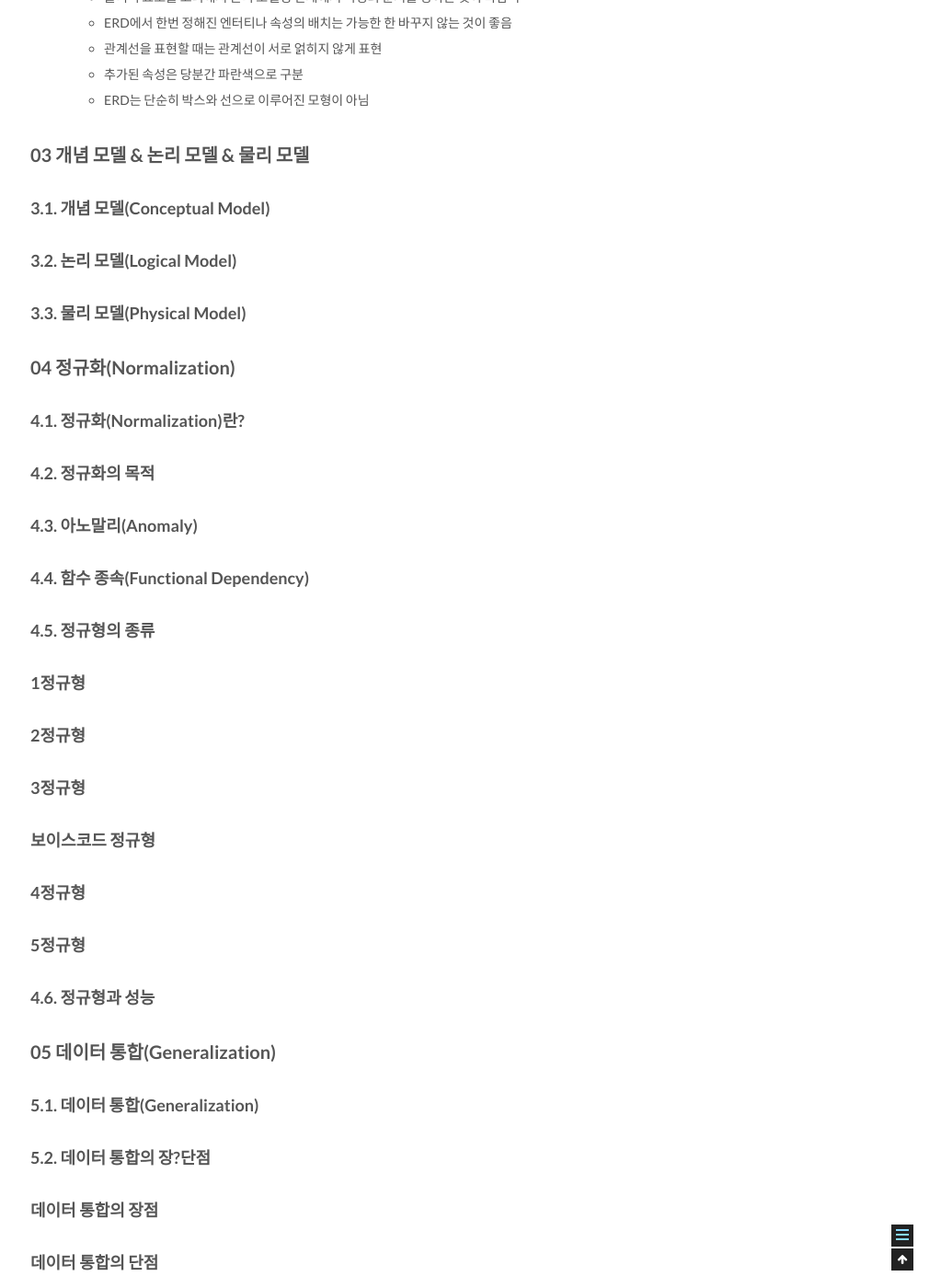
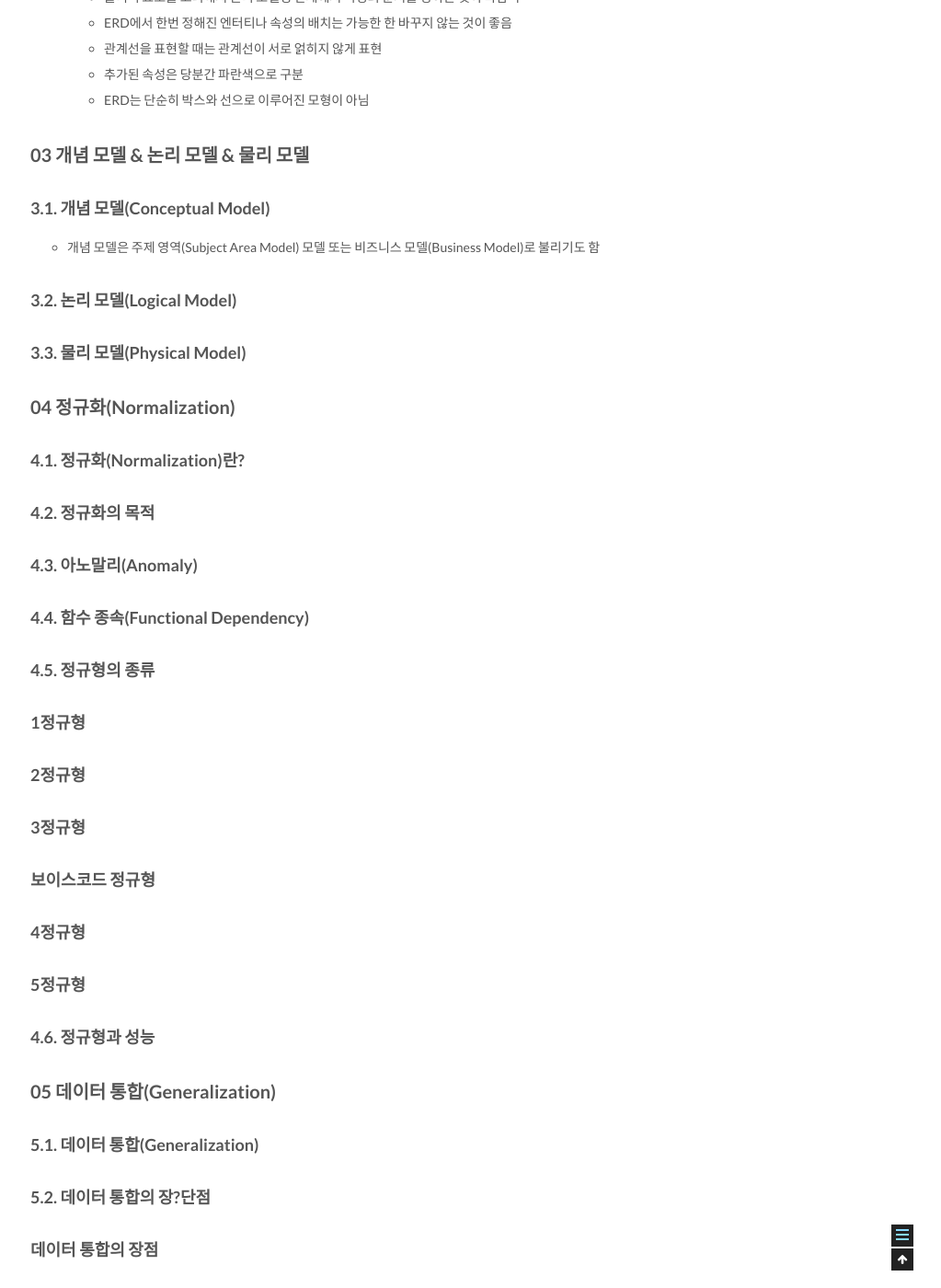
Before and after one commit to csj4032/csj4032.github.io, a Jekyll site: the page built from _posts/2018-05-02-관계형데이터모델링프리미엄가이드.md, in a window 1280 px wide and 1400 px high, scrolled down 6230 px. Shown: the whole window at 92% size, without its empty margins (257-1280 px from the left). Built offline with Jekyll 4.4.1, drawn with Linux system fonts in a browser that asks for light colours; comment, search, counter and statistics services are not loaded.

Commit message:
관계형 데이터 베이스 모델링 포스팅 수정

```diff
--- a/_posts/2018-05-02-관계형데이터모델링프리미엄가이드.md
+++ b/_posts/2018-05-02-관계형데이터모델링프리미엄가이드.md
@@ -187,6 +187,7 @@ comments: true
 ## 03 개념 모델 & 논리 모델 & 물리 모델
 
 ### 3.1. 개념 모델(Conceptual Model)
+* 개념 모델은 주제 영역(Subject Area Model) 모델 또는 비즈니스 모델(Business Model)로 불리기도 함
 
 ### 3.2. 논리 모델(Logical Model)
 
```
